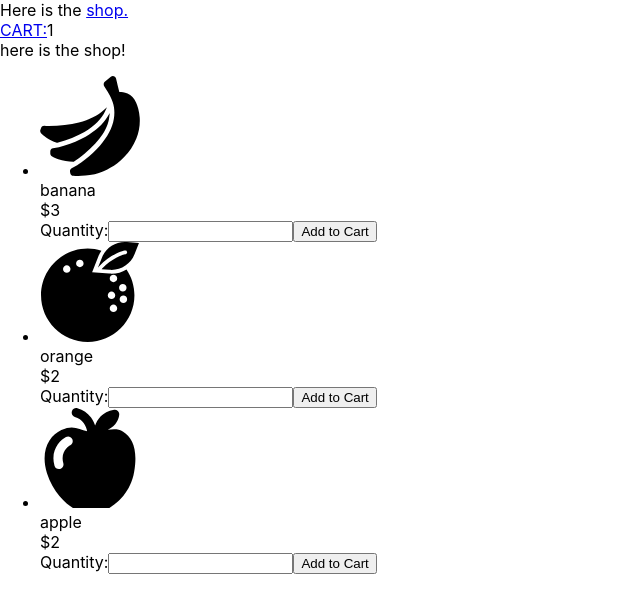
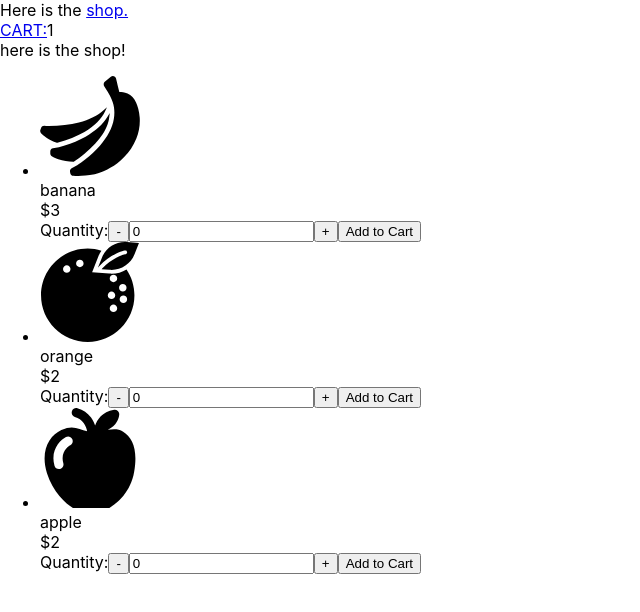
Before and after one commit to sbusenba/odin-shopping-cart, a React (Create React App) app: page /shop in a window 1280 px wide. Shown: the top 612 px of the page, without its empty margins (0-640 px from the left). Built offline with nearby package versions, Linux system fonts and the light colour scheme.

Commit message:
add buttons on ProductView to adjust quantity

```diff
--- a/src/components/ProductView.js
+++ b/src/components/ProductView.js
@@ -12,13 +12,24 @@ function ProductView (props){
     let qtyChange = (e)=>{
         setQuantity(e.target.value)
     }
+    let raiseQty = ()=>{
+        setQuantity(parseInt(quantity) + 1)
+    }
+    let lowerQty = ()=>{
+        if (quantity>0)
+        setQuantity(parseInt(quantity -1));
+    }
 
     return (<div>
-        <img src={props.product.image}></img>
-        <div>{props.product.name}</div>
+        <div className='productDesc'>
+            <img src={props.product.image} alt={props.product.name}></img>
+            <div>{props.product.name}</div>
+        </div>
         <div>${props.product.price}</div>
         <label htmlFor='qtyInput'> Quantity:
-            <input type='text' onChange={qtyChange}/>
+          <button onClick={lowerQty}>-</button>
+            <input type='text' onChange={qtyChange} value={quantity}/>
+            <button onClick={raiseQty}>+</button>
         </label>
         <button onClick={click}>Add to Cart</button>
     </div>)
```
